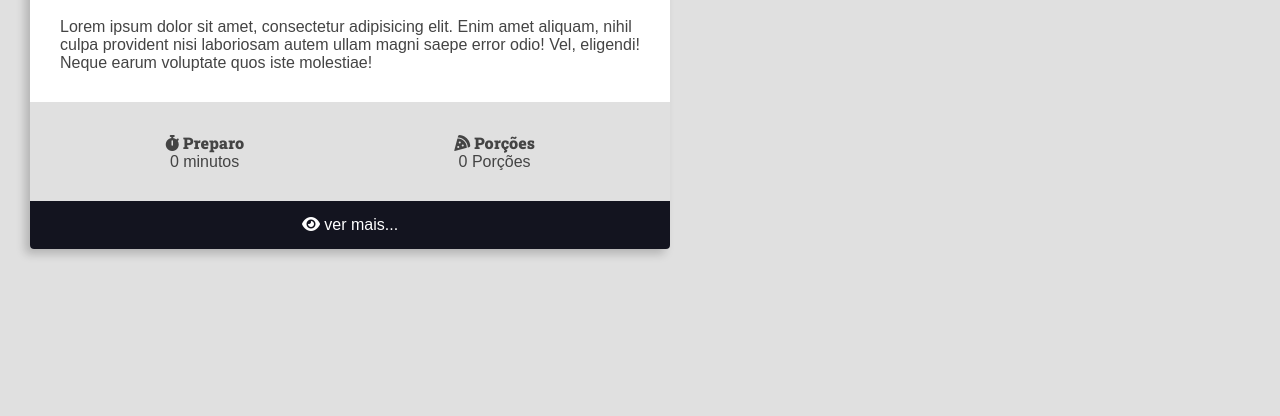
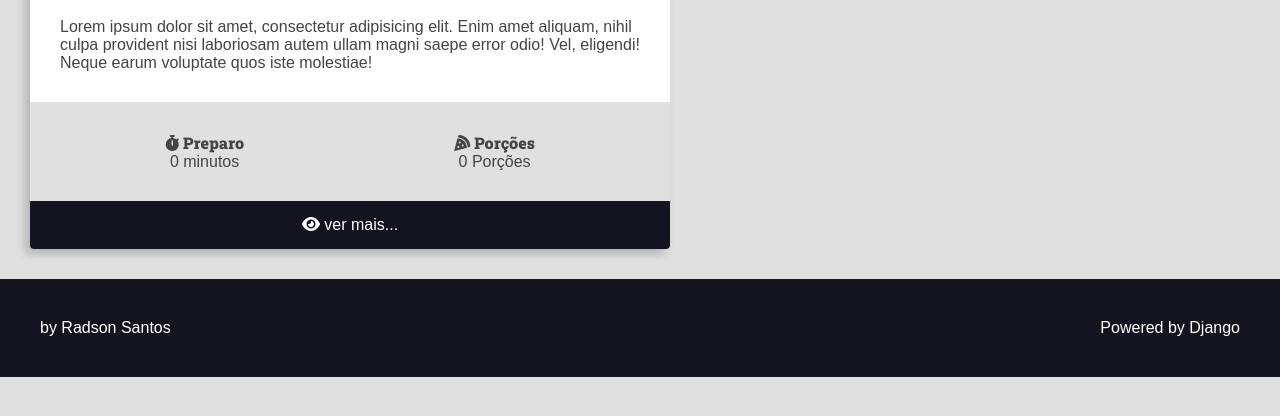
Before and after one commit to radson/curso-django-drf, a Django app: page / in a window 1280 px wide. Shown: the part 332-748 px from the top of the page. Run offline with Django 3.2, Linux system fonts and the light colour scheme; some libraries are stand-ins or nearby versions.

Commit message:
36. Adicionado o footer (rodapé)

```diff
--- /dev/null
+++ b/projeto1/recipes/templates/recipes/partials/footer.html
@@ -0,0 +1,9 @@
+<footer class="main-footer">
+    <div class="developer">
+        <a href="https://github.com/radson" target="_blank" rel="no-referrer">by Radson Santos</a>
+    </div>
+
+    <div class="powered">
+        <a href="https://www.djangoproject.com/" target="_blank" rel="no-referrer"> Powered by Django</a>
+    </div>
+</footer>
--- a/projeto1/recipes/templates/recipes/partials/head.html
+++ b/projeto1/recipes/templates/recipes/partials/head.html
@@ -244,5 +244,24 @@
             filter: brightness(2);
         }
 
+        .main-footer {
+            display: flex;
+            align-items: center;
+            justify-content: space-between;
+            background: var(--color-primary-dark);
+            color: var(--color-white);
+            padding: var(--spacing-gutter-large);
+        }
+
+        .main-footer a {
+            color: var(--color-white);
+            text-decoration: none;
+            transition: all 300ms ease-in-out;
+        }
+
+        .main-footer a:hover {
+            filter: brightness(.8);
+        }
+
     </style>
 </head>
--- /dev/null
+++ b/projeto1/recipes/templates/recipes/partials/recipe.html
@@ -0,0 +1,51 @@
+<div class="recipe recipe-list-item">
+    <div class="recipe-cover">
+        <img src="https://via.placeholder.com/1280x720.png/269fe6" alt="Temporário">
+    </div>
+    <div class="recipe-title-container">
+        <h2 class="recipe-title">Lorem ipsum dolor sit amet.</h2>
+    </div>
+    <div class="recipe-author">
+        <span class="recipe-author-item">
+            <i class="fa-solid fa-user"></i>
+            Radson
+        </span>
+        <span class="recipe-author-item">
+            <i class="fa-solid fa-calendar-alt"></i>
+            16/01/2023 as 11:30
+        </span>
+        <span class="recipe-author-item">
+            <a href="/recipes/category/cafe-da-manha/">
+                <i class="fa-solid fa-layer-group"></i>
+                <span>Cafe da manha</span>
+            </a>
+        </span>
+    </div>
+
+    <div class="recipe-content">
+        <p>Lorem ipsum dolor sit amet, consectetur adipisicing elit. Enim amet aliquam, nihil culpa provident nisi laboriosam autem ullam magni saepe error odio! Vel, eligendi! Neque earum voluptate quos iste molestiae!</p>
+    </div>
+
+    <div class="recipe-meta-container">
+        <div class="recipe-meta recipe-preparation">
+            <h3 class="recipe-meta-title"><i class="fa-solid fa-stopwatch"></i> Preparo</h3>
+            <div class="recipe-meta-text">
+                0 minutos
+            </div>
+        </div>
+
+        <div class="recipe-meta recipe-servings">
+            <h3 class="recipe-meta-title"><i class="fa-solid fa-pizza-slice"></i> Porções</h3>
+            <div class="recipe-meta-text">
+                0 Porções
+            </div>
+        </div>
+
+    </div>
+    <footer class="recipe-footer">
+        <a href="" class="recipe-read-more button button-dark button-full-width">
+            <i class="fa-solid fa-eye"></i>
+            <span>ver mais...</span>
+        </a>
+    </footer>
+</div>
```
Also changed, not shown: notes/secao05.md (+117 -0 lines), projeto1/recipes/templates/recipes/pages/home.html (+3 -50 lines).
